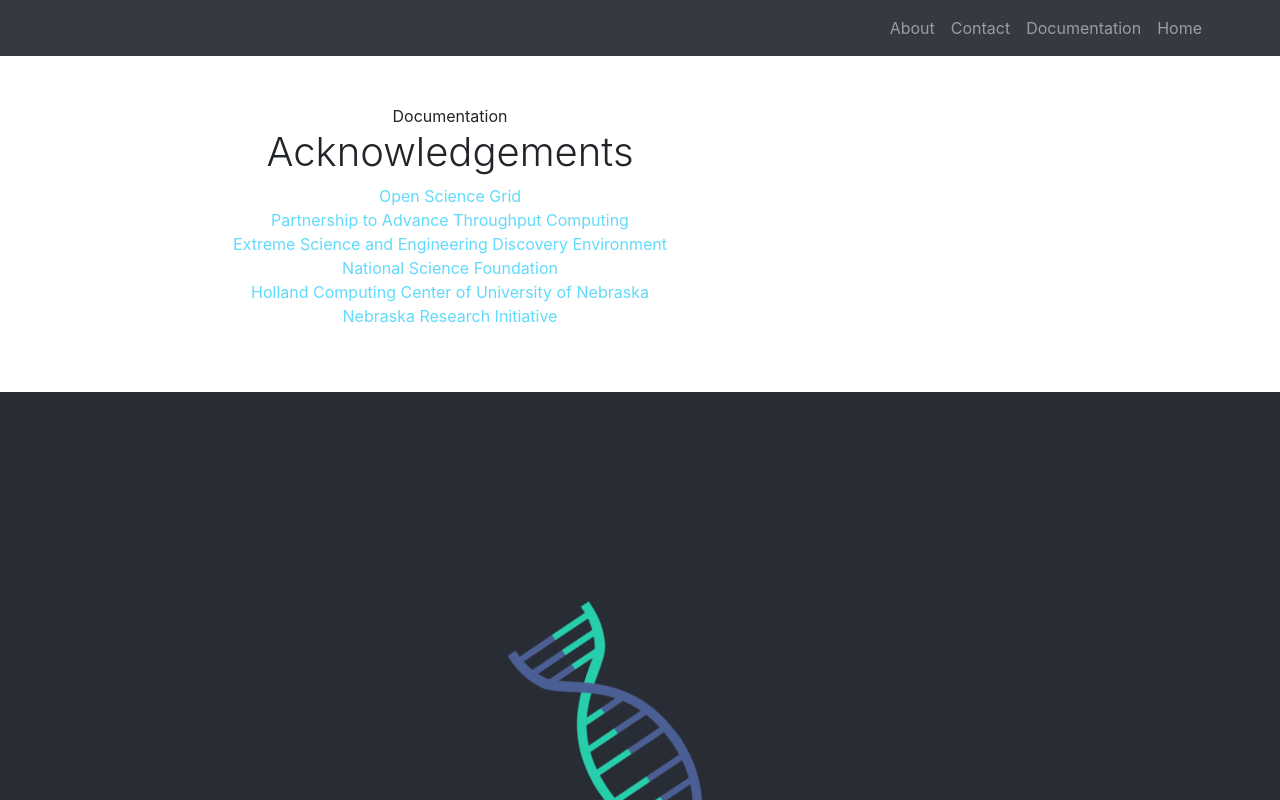
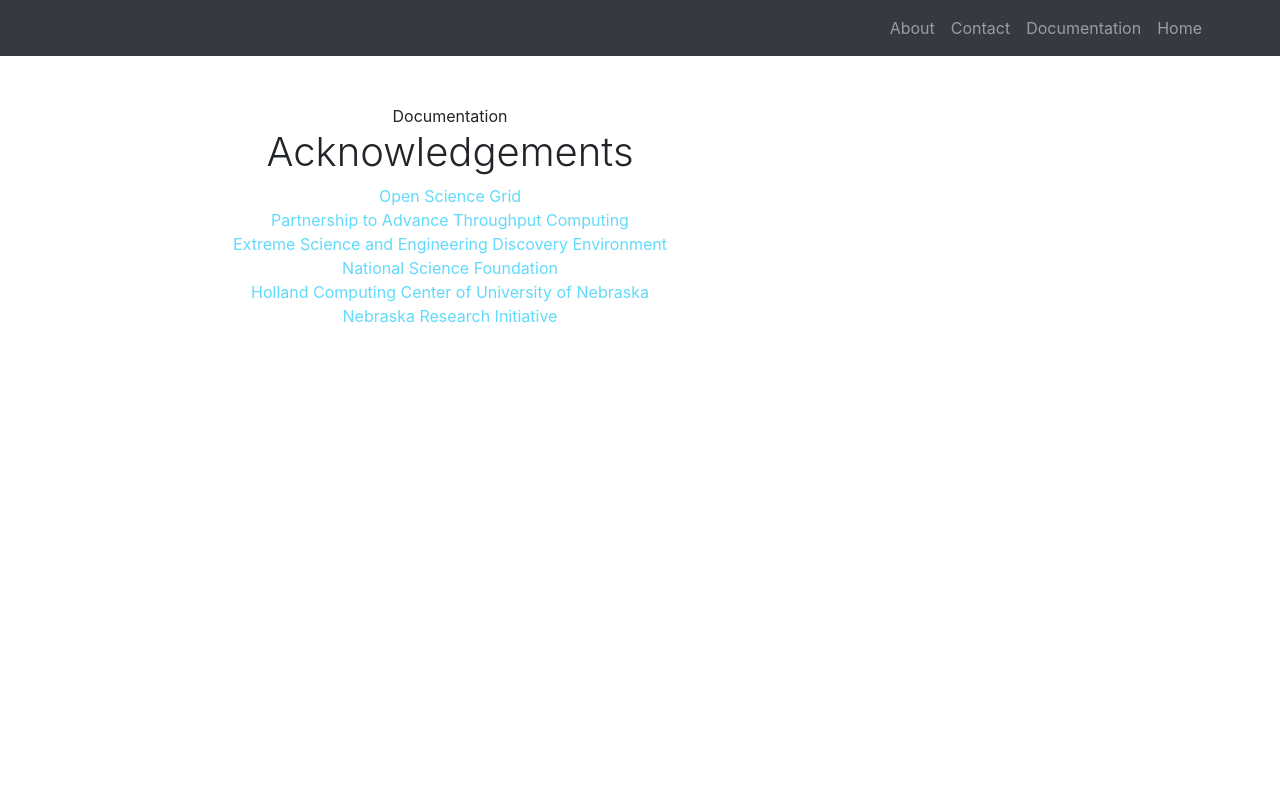
Before and after one commit to abdualdeen/rnamake-portal-frontend, a React (Create React App) app: page /documentation in a window 1280 px wide. Shown: the top 800 px of the page. Built offline with nearby package versions, Linux system fonts and the light colour scheme.

Commit message:
Removed spinny thing

```diff
--- a/src/App.js
+++ b/src/App.js
@@ -1,7 +1,7 @@
 import React from 'react';
 import { BrowserRouter as Router, Route, Switch } from 'react-router-dom';
 import { Navigation, Home, About, Contact, Documentation } from './index.js';
-import helix from './Graphics/helix.svg';
+// import helix from './Graphics/helix.svg';
 import './App.css';
 
 function App() {
@@ -16,10 +16,10 @@
                 <Route path="/documentation" exact component={() => <Documentation />} />
             </Switch>
         </Router>
-        <header className="App-header">
+        {/* <header className="App-header">
             <img src={helix} className="App-logo" alt="logo" />
           <p>RNAMake </p>
-      </header>
+        </header> */}
     </div>
   );
 }
```
